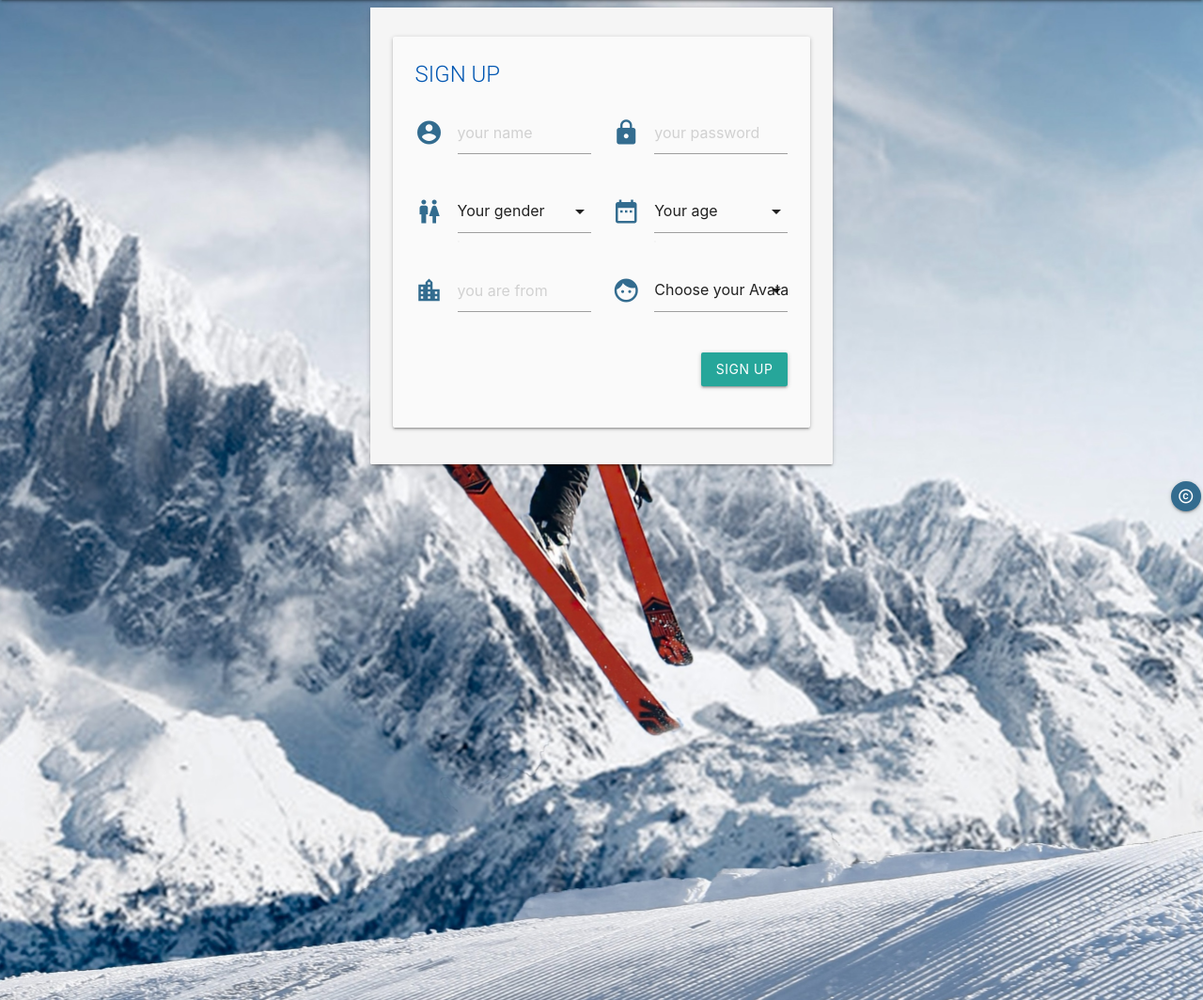
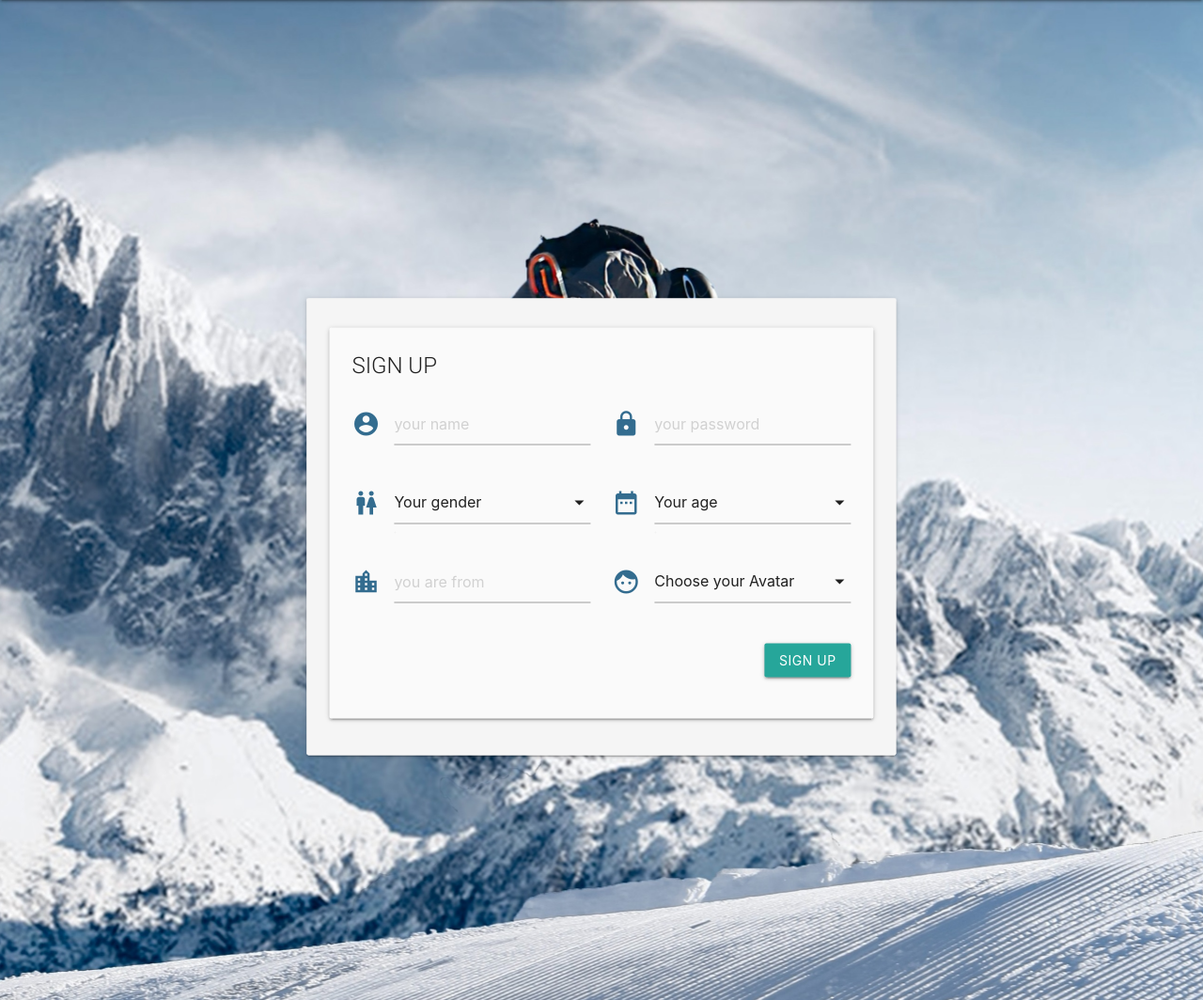
Before and after one commit to OlekSt/Hit-the-Slopes, a Flask app: page /sign_up_page in a window 1280 px wide. Shown: the part 64-1128 px from the top of the page at 94% size. Run offline with Flask 2, Linux system fonts and the light colour scheme; some libraries are stand-ins or nearby versions.

Commit message:
CSS for index, sign_up & sign_in//.html

```diff
--- a/app.py
+++ b/app.py
@@ -139,7 +139,8 @@ def search_trips():
                 "from": {"$gte": query_from},
                 "to": {"$lte": query_to}
                 }).sort("from", 1)  # to sort in chronological order
-        flash("Trips to: "+query+". Between: "+query_from+" & "+query_to)
+        flash("Trips to: " + query + ". Between: "
+              + query_from + " & " + query_to)
     elif query_from and query_to:  # search by starting & ending dates of trips
         trips = mongo.db.trips.find({
                 "from": {"$gte": query_from},
--- a/static/css/style.css
+++ b/static/css/style.css
@@ -19,6 +19,21 @@ body{
 
 .invisible{
     display: none;
+}
+
+#main{
+    height: max-content;
+    min-height: 100%;
+    position: relative;
+}
+
+#index-main,
+#signup-main,
+#signin-main{
+    position: absolute;
+    top: 50%;
+    left: 50%;
+    transform: translate(-50%, -50%);
 }
 
 /* Index page intro text with icons */
@@ -181,17 +196,19 @@ body{
 }
 
 .trip-card{
-    border: #0056B2 solid 2px;
+    border: #0056B2 solid 1.5px;
 }
 
-.card-title{
+.skiresort-title p{
+    font-size: 1.2em;
+    font-weight: 600;
     color: #0056B2;
-    font-weight: 900;
+    text-decoration: uppercase;
 }
 
 .skiresort-description{
     color: #0056B2;
-    font-size: 1.1em;
+    font-size: 0.9em;
     font-weight: 500;
 }
 
@@ -210,7 +227,7 @@ body{
 }
 
 .ski-snowboard-title{
-    font-size: 1.2em;
+    font-size: 1.3em;
     font-weight: 600;
     text-transform: uppercase;
     color: #0056B2;
@@ -218,7 +235,6 @@ body{
 
 .trip-cell{
     padding: 5px 0 0 0;
-
 }
 
 .trip-main,
@@ -389,7 +405,7 @@ a[data-tool-tip]:hover::after {
 
 @media screen and (max-width: 1600px) {
     #main{
-        max-width: 55%;
+        max-width: 75%;
     }
 }
 
--- a/templates/base.html
+++ b/templates/base.html
@@ -41,7 +41,7 @@
 
         <!-- Flash messages -->
         {% with messages = get_flashed_messages() %}
-        <div {% if messages %} class="message-board center"{% endif %}>
+        <div {% if messages %} class="message-board center"{% endif %} >
             {% if messages %}
                 {% for message in messages %}
                 <p class="center">{{ message }}</p>
--- a/templates/index.html
+++ b/templates/index.html
@@ -1,7 +1,7 @@
 {% extends 'base.html'%}
 {% block content %}
 
-<div class="container">
+<div id="index-main" class="container">
     <div class="row valign center-align">
         <div class="card col s12 blue lighten-5">
             <div class="card-panel blue darken-2">
--- a/templates/sign_in.html
+++ b/templates/sign_in.html
@@ -1,7 +1,7 @@
 {% extends 'base.html'%}
 {% block content %}
 
-<div class="container">
+<div id="signin-main" class="container">
     <div class="card">
         <div id="signup-form" class="card-content grey lighten-4">
             <div class="card-panel grey lighten-5">
@@ -9,11 +9,11 @@
                     <div class="row">
                         <form action="{{ url_for('sign_in') }}" method="POST" class="col s12">
                             <div class="row">
-                                <div class="input-field col s12 m12 l6">
+                                <div class="input-field col s12 m6 l6 xl6">
                                     <i class="material-icons prefix">account_circle</i>
                                     <input placeholder="your name" id="name" name="name" type="text" class="validate" required>
                                 </div>
-                                <div class="input-field col s12 m12 l6">
+                                <div class="input-field col s12 m6 l6 xl6">
                                     <i class="material-icons prefix">lock</i>
                                     <input placeholder="your password" id="password" name="password" type="password" required>
                                 </div>
--- a/templates/sign_up.html
+++ b/templates/sign_up.html
@@ -1,7 +1,7 @@
 {% extends 'base.html'%}
 {% block content %}
 
-<div class="container">
+<div id="signup-main" class="container">
     <div class="card valign-wrapper">
         <div class="card-content grey lighten-4">
             <div id="signup-form" class="card-panel grey lighten-5">
@@ -9,15 +9,15 @@
                 <div class="row">
                     <form action="{{ url_for('add_user') }}" method="POST" class="col s12">
                         <div class="row">
-                            <div class="input-field col s12 m12 l6">
+                            <div class="input-field col s12 m6 l6 xl6">
                                 <i class="small material-icons prefix">account_circle</i>
                                 <input placeholder="your name" id="name" name="name" type="text" class="validate" required>
                                 </div>
-                                <div class="input-field col s12 m12 l6">
+                                <div class="input-field col s12 m6 l6 xl6">
                                     <i class="material-icons prefix">lock</i>
                                     <input placeholder="your password" id="password" name="password" type="password" required>
                                 </div>
-                                <div class="input-field col s12 m12 l6">
+                                <div class="input-field col s12 m6 l6 xl6">
                                     <i class="material-icons prefix">wc</i>
                                     <select class="validate" id="gender" name="gender" required aria-required="true">
                                         <option value="" disabled selected>Your gender</option>
@@ -25,7 +25,7 @@
                                         <option value="female">Female</option>
                                     </select>
                                 </div>
-                                <div class="input-field col s12 m12 l6">
+                                <div class="input-field col s12 m6 l6 xl6">
                                     <i class="material-icons prefix">date_range</i>
                                     <select class="validate" id="ageRange" name="ageRange" required aria-required="true">
                                         <option value="" disabled selected>Your age</option>
@@ -36,11 +36,11 @@
                                         <option value="49+">49 plus</option>
                                     </select>
                                 </div>
-                                <div class="input-field col s12 m12 l6">
+                                <div class="input-field col s12 m6 l6 xl6">
                                     <i class="material-icons prefix">location_city</i>
                                     <input placeholder="you are from" id="from" name="from" type="text" class="validate" required>
                                 </div>
-                                <div class="input-field col s12 m12 l6">
+                                <div class="input-field col s12 m6 l6 xl6">
                                     <i class="material-icons prefix">face</i>
                                     <select class="icons dropdown-content validate" id="avatar" name="avatar" aria-required="true" required>
                                         <option value="" disabled selected>Choose your Avatar</option>
--- a/templates/ski_resorts.html
+++ b/templates/ski_resorts.html
@@ -31,8 +31,8 @@
                         <div class="col s12 m5 l5">
                             <div class="row">
                                 <div class="col s6 m6 l6">
-                                    <span class="location-name card-title"><h5>{{skiresort.location_name}}</h5></span>
-                                    <span class=""><p class="skiresort-description">{{skiresort.description}}</p></span>
+                                    <span class="skiresort-title"><p >{{skiresort.location_name}}</p></span>
+                                    <span><p class="skiresort-description">{{skiresort.description}}</p></span>
                                 </div>
                                 <div class="col s6 m6 l6 thumbnail-div">
                                     <img class="thumbnail" src="{{skiresort.thumbnail}}" width="85" height="85"/>
```
